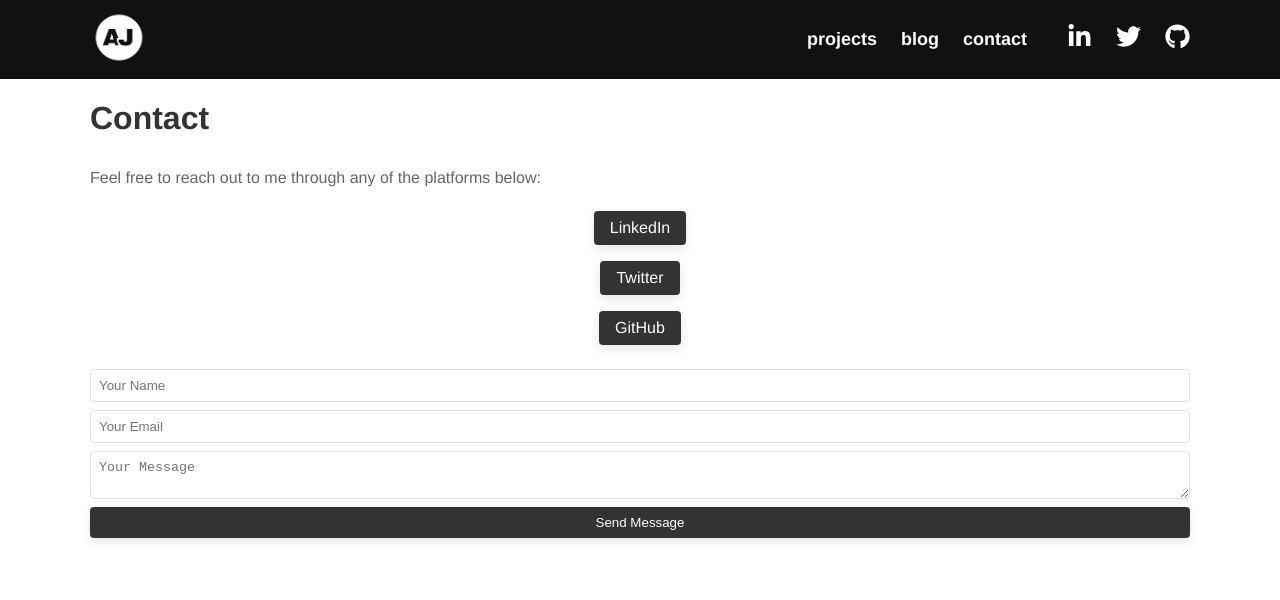
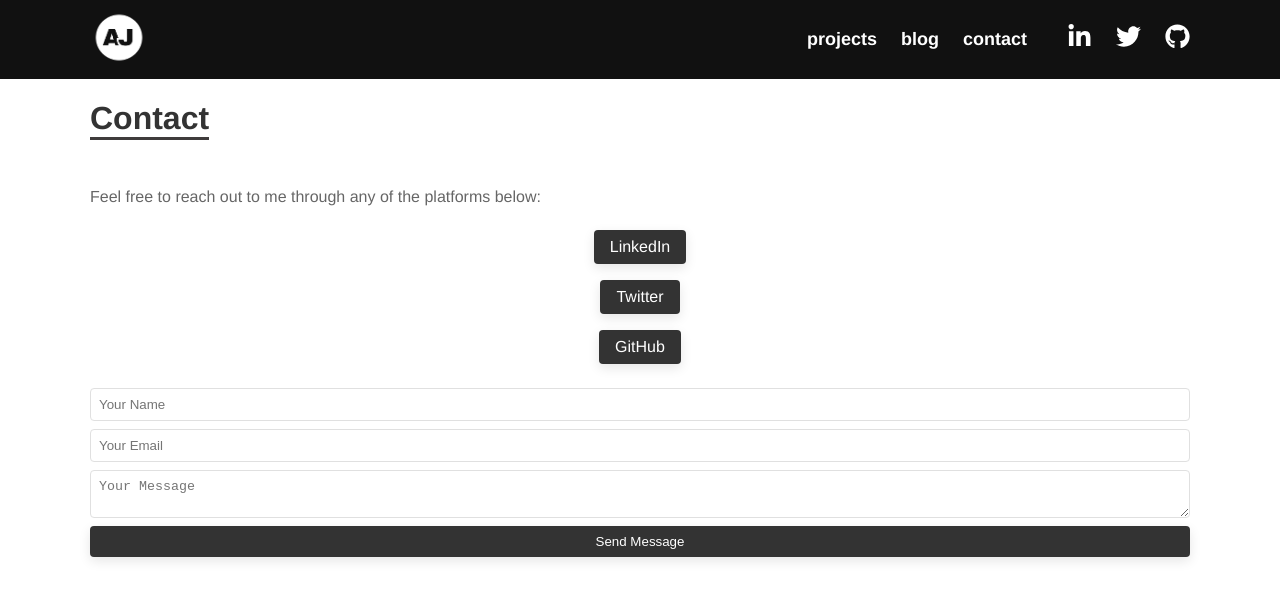
Before and after one commit to lexjulian/portfolio, a React (Vite) app: page /contact in a window 1280 px wide. Shown: the top 600 px of the page. Built offline with nearby package versions, Linux system fonts and the light colour scheme.

Commit message:
added a border for h1 titles

```diff
--- a/src/styles/globals.css
+++ b/src/styles/globals.css
@@ -54,6 +54,11 @@ a {
 
 a:hover {
   color: darken(var(--accent-color), 10%);
+}
+
+.title {
+    display: inline-block;
+    border-bottom: 3px solid #3f3c3c;
 }
 
 .container {
```
